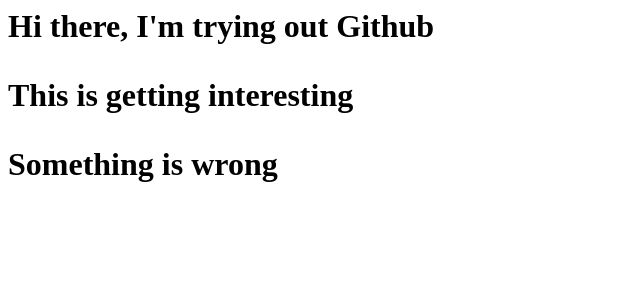
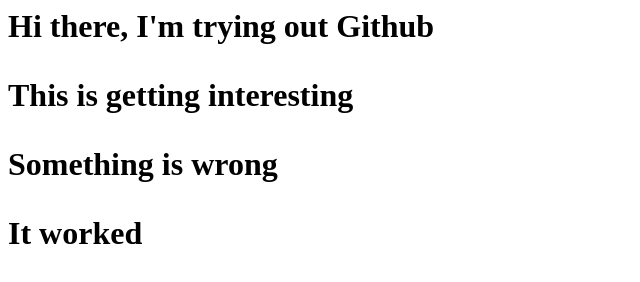
Before and after one commit to Eva-Mutuku/Getting-started, a plain HTML site: page index.html in a window 1280 px wide. Shown: the whole page, without its empty margins (0-640 px from the left). Drawn offline with Linux system fonts and the light colour scheme.

Commit message:
Let me try this

```diff
--- a/index.html
+++ b/index.html
@@ -1,3 +1,4 @@
 <H1>Hi there, I'm trying out Github<h1>
     <p>This is getting interesting</p>
     <p>Something is wrong</p>
+    <p>It worked</p>
```
